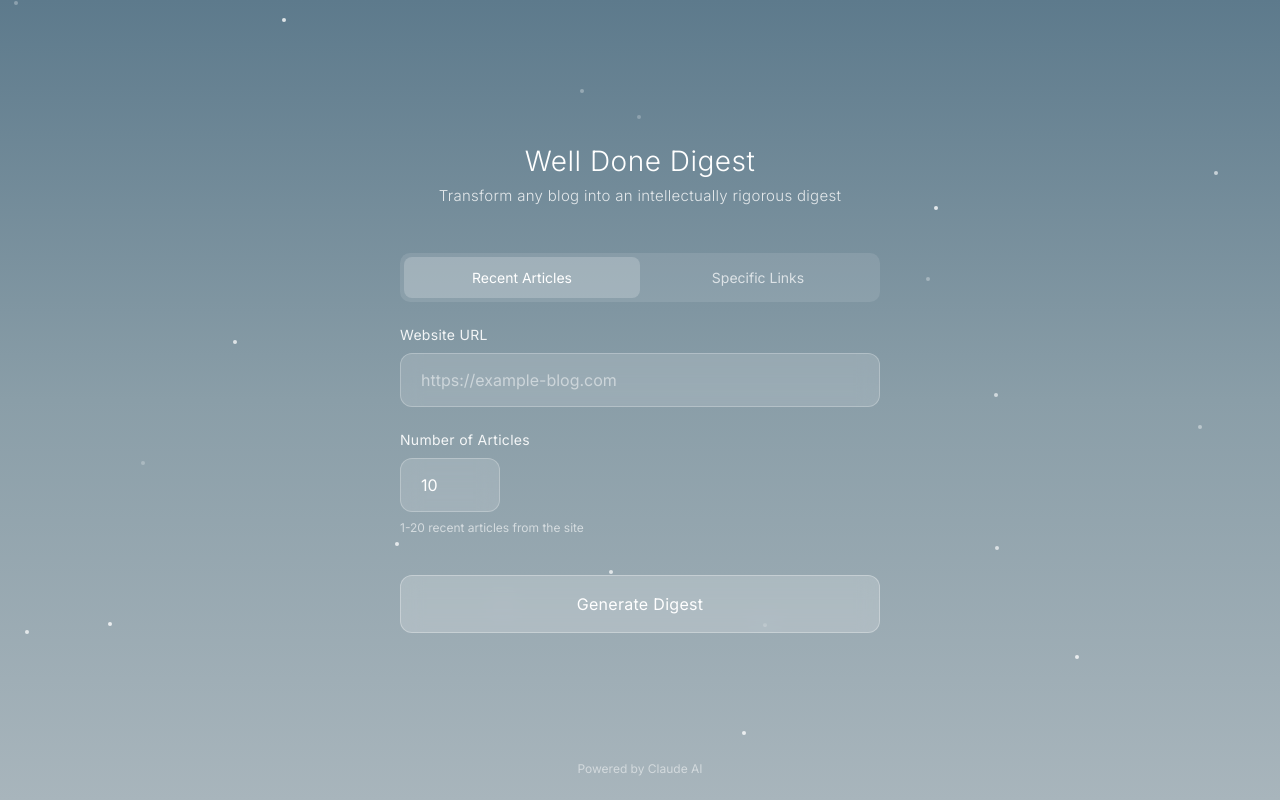
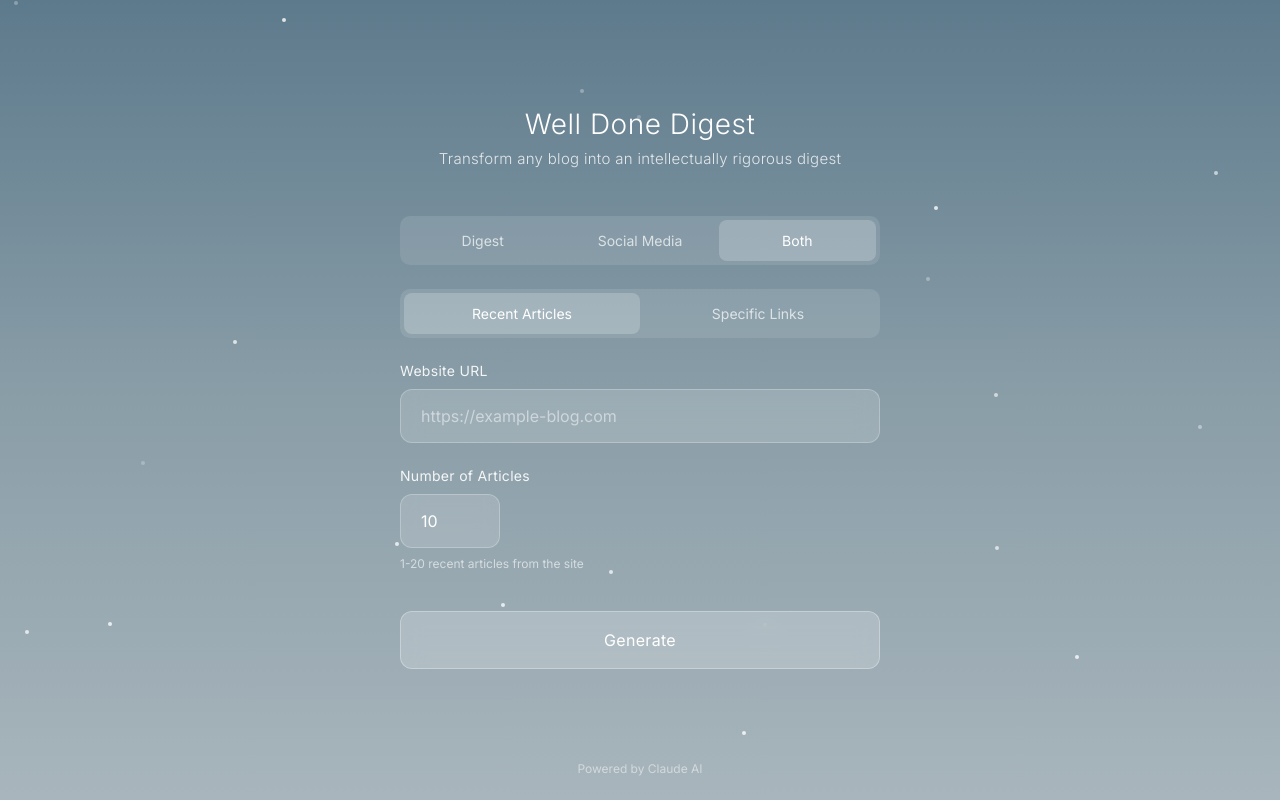
Before and after one commit to cvs4bz49sb-oss/ai-article-digest, a Flask app: page / in a window 1280 px wide. Run offline with Flask 3, Linux system fonts and the light colour scheme.

Commit message:
Add output type selection: Digest, Social Media, or Both
- Add three-way toggle on home page for output type selection
- Update summarizer to generate only requested content (saves API tokens)
- Conditionally show digest and/or social sections on result page
- Adjust prompts based on output type for more focused generation

Co-Authored-By: Claude Opus 4.5 <noreply@anthropic.com>

```diff
--- a/app.py
+++ b/app.py
@@ -29,6 +29,7 @@ def generate():
     """Generate a digest from the submitted URL."""
     url = request.form.get("url", "").strip()
     mode = request.form.get("mode", "recent")
+    output_type = request.form.get("output_type", "both")  # digest, social, or both
     count = request.form.get("count", "10")
     specific_urls = request.form.get("specific_urls", "").strip()
 
@@ -38,14 +39,15 @@ def generate():
     except ValueError:
         count = 10
 
-    if not url:
+    # For specific mode, URL is not required
+    if mode != "specific" and not url:
         return render_template("index.html", error="Please enter a URL")
 
-    if not url.startswith(("http://", "https://")):
+    if url and not url.startswith(("http://", "https://")):
         url = "https://" + url
 
     try:
-        scraper = ArticleScraper(url)
+        scraper = ArticleScraper(url) if url else None
 
         if mode == "specific" and specific_urls:
             # Parse specific URLs from textarea
@@ -54,6 +56,10 @@ def generate():
 
             if not urls_list:
                 return render_template("index.html", error="Please provide at least one article URL")
+
+            # Create scraper from first URL's domain if not already created
+            if not scraper:
+                scraper = ArticleScraper(urls_list[0])
 
             # Scrape specific articles
             articles, site_name = scraper.scrape_specific_articles(urls_list)
@@ -64,17 +70,18 @@ def generate():
         if not articles:
             return render_template("index.html", error="No articles found at that URL")
 
-        # Generate digest
+        # Generate content based on output_type
         generator = DigestGenerator()
-        digest = generator.generate_digest(articles, site_name=site_name)
-        formatted = generator.format_digest(digest)
+        digest = generator.generate_digest(articles, site_name=site_name, output_type=output_type)
+        formatted = generator.format_digest(digest) if output_type in ['digest', 'both'] else ""
 
         return render_template(
             "result.html",
             digest=digest,
             formatted=formatted,
-            url=url,
-            count=len(articles)
+            url=url or urls_list[0] if mode == "specific" else url,
+            count=len(articles),
+            output_type=output_type
         )
 
     except ValueError as e:
--- a/summarizer.py
+++ b/summarizer.py
@@ -68,8 +68,14 @@ BAD example (too vague):
 Remember: Start with an active VERB, not the author's name. The author name is added separately."""
 
 
-def create_summary_prompt(articles: list[Article], site_name: str = "the publication") -> str:
-    """Create the prompt for generating summaries."""
+def create_summary_prompt(articles: list[Article], site_name: str = "the publication", output_type: str = "both") -> str:
+    """Create the prompt for generating summaries.
+
+    Args:
+        articles: List of Article objects
+        site_name: Name of the publication
+        output_type: 'digest', 'social', or 'both'
+    """
     articles_text = ""
     for i, article in enumerate(articles, 1):
         articles_text += f"""
@@ -84,7 +90,76 @@ Content:
 ---
 """
 
-    return f"""Generate a complete digest for the following {len(articles)} articles from {site_name}.
+    # Build the prompt based on output_type
+    if output_type == "social":
+        return f"""Generate social media posts for the following {len(articles)} articles from {site_name}.
+
+{articles_text}
+
+For each article, provide a social media post with:
+- A compelling headline (can be the article title or a catchier version, max 10 words)
+- One sentence of compelling and accurate summary (punchy and shareable)
+- The post should make people want to click and read the full article
+
+Format your response EXACTLY as follows (this format will be parsed programmatically):
+
+SOCIAL_POSTS:
+1. POST_HEADLINE: [Catchy headline for social media]
+POST_SUMMARY: [One compelling sentence]
+
+2. POST_HEADLINE: [Catchy headline for social media]
+POST_SUMMARY: [One compelling sentence]
+
+[Continue for all articles...]"""
+
+    elif output_type == "digest":
+        return f"""Generate a complete digest for the following {len(articles)} articles from {site_name}.
+
+{articles_text}
+
+Please provide:
+
+1. **HEADLINE**: Create a compelling, intellectually engaging headline for the digest. Reference themes from the most interesting articles. Format should be elegant and substantive - capturing the intellectual essence of the collection.
+
+2. **COMBINED SUMMARY**: Write a 2-3 sentence paragraph that SPECIFICALLY describes the actual content of these articles. This paragraph should:
+   - Start with "This week's {site_name} Digest examines..."
+   - Reference SPECIFIC topics, arguments, or subjects from the articles (e.g., specific people, events, concepts, or debates mentioned)
+   - NOT use vague phrases like "themes of spiritual formation" or "cultural engagement" or "the search for community"
+   - Instead, mention CONCRETE specifics like: a particular author's argument, a specific historical figure, a named concept or book, a particular controversy or event
+   - About 40-60 words total
+
+   BAD example (too vague): "This week's Digest examines how Christians navigate technology and community, exploring themes of spiritual formation and cultural engagement."
+
+   GOOD example (specific): "This week's Mere Orthodoxy Digest examines smartphone addiction through Tony Reinke's digital minimalism framework, traces J.C. Ryle's influence on Anglican pastoral care, and considers whether evangelical fractures stem from class conflict rather than theological disagreement."
+
+3. **INDIVIDUAL SUMMARIES**: For each article, provide:
+   - The article title (exactly as given)
+   - The author name (exactly as given)
+   - A summary that STARTS WITH AN ACTIVE VERB (examines, argues, traces, frames, looks at, contends, etc.)
+   - DO NOT include the author's name in the summary - it will be added automatically
+   - Maximum 50 words per summary
+
+Format your response EXACTLY as follows (this format will be parsed programmatically):
+
+HEADLINE: [Your headline here]
+
+COMBINED_SUMMARY: [Your 2-3 sentence thematic summary here]
+
+ARTICLE_SUMMARIES:
+1. TITLE: [Article 1 title]
+AUTHOR: [Article 1 author]
+SUMMARY: [active verb] [rest of 50-word max summary - NO author name]
+
+2. TITLE: [Article 2 title]
+AUTHOR: [Article 2 author]
+SUMMARY: [active verb] [rest of 50-word max summary - NO author name]
+
+[Continue for all articles...]
+
+CRITICAL: Each summary must START WITH A VERB like "examines", "argues", "traces", "frames", "contends", "looks at". DO NOT start with the author's name."""
+
+    else:  # both
+        return f"""Generate a complete digest for the following {len(articles)} articles from {site_name}.
 
 {articles_text}
 
@@ -152,12 +227,19 @@ class DigestGenerator:
             raise ValueError("ANTHROPIC_API_KEY not found. Please set it in your .env file.")
         self.client = Anthropic(api_key=ANTHROPIC_API_KEY)
 
-    def generate_digest(self, articles: list[Article], progress_callback=None, site_name: str = "the publication") -> dict:
-        """Generate the complete digest for a list of articles."""
+    def generate_digest(self, articles: list[Article], progress_callback=None, site_name: str = "the publication", output_type: str = "both") -> dict:
+        """Generate the complete digest for a list of articles.
+
+        Args:
+            articles: List of Article objects to summarize
+            progress_callback: Optional callback for progress updates
+            site_name: Name of the publication
+            output_type: 'digest', 'social', or 'both'
+        """
         if progress_callback:
             progress_callback("Sending articles to Claude for summarization...")
 
-        prompt = create_summary_prompt(articles, site_name=site_name)
+        prompt = create_summary_prompt(articles, site_name=site_name, output_type=output_type)
 
         message = self.client.messages.create(
             model=CLAUDE_MODEL,
@@ -172,9 +254,9 @@ class DigestGenerator:
             progress_callback("Parsing Claude's response...")
 
         response_text = message.content[0].text
-        return self._parse_response(response_text, articles)
+        return self._parse_response(response_text, articles, output_type=output_type)
 
-    def _parse_response(self, response: str, articles: list[Article]) -> dict:
+    def _parse_response(self, response: str, articles: list[Article], output_type: str = "both") -> dict:
         """Parse Claude's response into structured data."""
         result = {
             "headline": "",
--- a/templates/index.html
+++ b/templates/index.html
@@ -463,7 +463,16 @@
 
         <form action="/generate" method="POST" id="digest-form">
             <input type="hidden" id="mode" name="mode" value="recent">
+            <input type="hidden" id="output_type" name="output_type" value="both">
 
+            <!-- Output Type Toggle -->
+            <div class="mode-toggle" id="output-toggle">
+                <button type="button" class="mode-btn" data-output="digest" onclick="setOutputType('digest')">Digest</button>
+                <button type="button" class="mode-btn" data-output="social" onclick="setOutputType('social')">Social Media</button>
+                <button type="button" class="mode-btn active" data-output="both" onclick="setOutputType('both')">Both</button>
+            </div>
+
+            <!-- Source Toggle -->
             <div class="mode-toggle">
                 <button type="button" class="mode-btn active" data-mode="recent" onclick="setMode('recent')">Recent Articles</button>
                 <button type="button" class="mode-btn" data-mode="specific" onclick="setMode('specific')">Specific Links</button>
@@ -490,7 +499,7 @@
                 </div>
             </div>
 
-            <button type="submit" id="submit-btn">Generate Digest</button>
+            <button type="submit" id="submit-btn">Generate</button>
         </form>
 
         <div class="secondary-actions">
@@ -544,13 +553,35 @@
             starsContainer.appendChild(star);
         }
 
-        // Mode toggle
+        // Output type toggle
+        function setOutputType(type) {
+            document.getElementById('output_type').value = type;
+
+            // Update button states for output toggle only
+            document.querySelectorAll('#output-toggle .mode-btn').forEach(btn => {
+                btn.classList.toggle('active', btn.dataset.output === type);
+            });
+
+            // Update submit button text
+            const submitBtn = document.getElementById('submit-btn');
+            if (type === 'digest') {
+                submitBtn.textContent = 'Generate Digest';
+            } else if (type === 'social') {
+                submitBtn.textContent = 'Generate Social Posts';
+            } else {
+                submitBtn.textContent = 'Generate Both';
+            }
+        }
+
+        // Source mode toggle
         function setMode(mode) {
             document.getElementById('mode').value = mode;
 
-            // Update button states
-            document.querySelectorAll('.mode-btn').forEach(btn => {
-                btn.classList.toggle('active', btn.dataset.mode === mode);
+            // Update button states for source toggle only (not output toggle)
+            document.querySelectorAll('.mode-toggle:not(#output-toggle) .mode-btn').forEach(btn => {
+                if (btn.dataset.mode) {
+                    btn.classList.toggle('active', btn.dataset.mode === mode);
+                }
             });
 
             // Show/hide content based on mode
```
Also changed, not shown: templates/result.html (+13 -3 lines).
